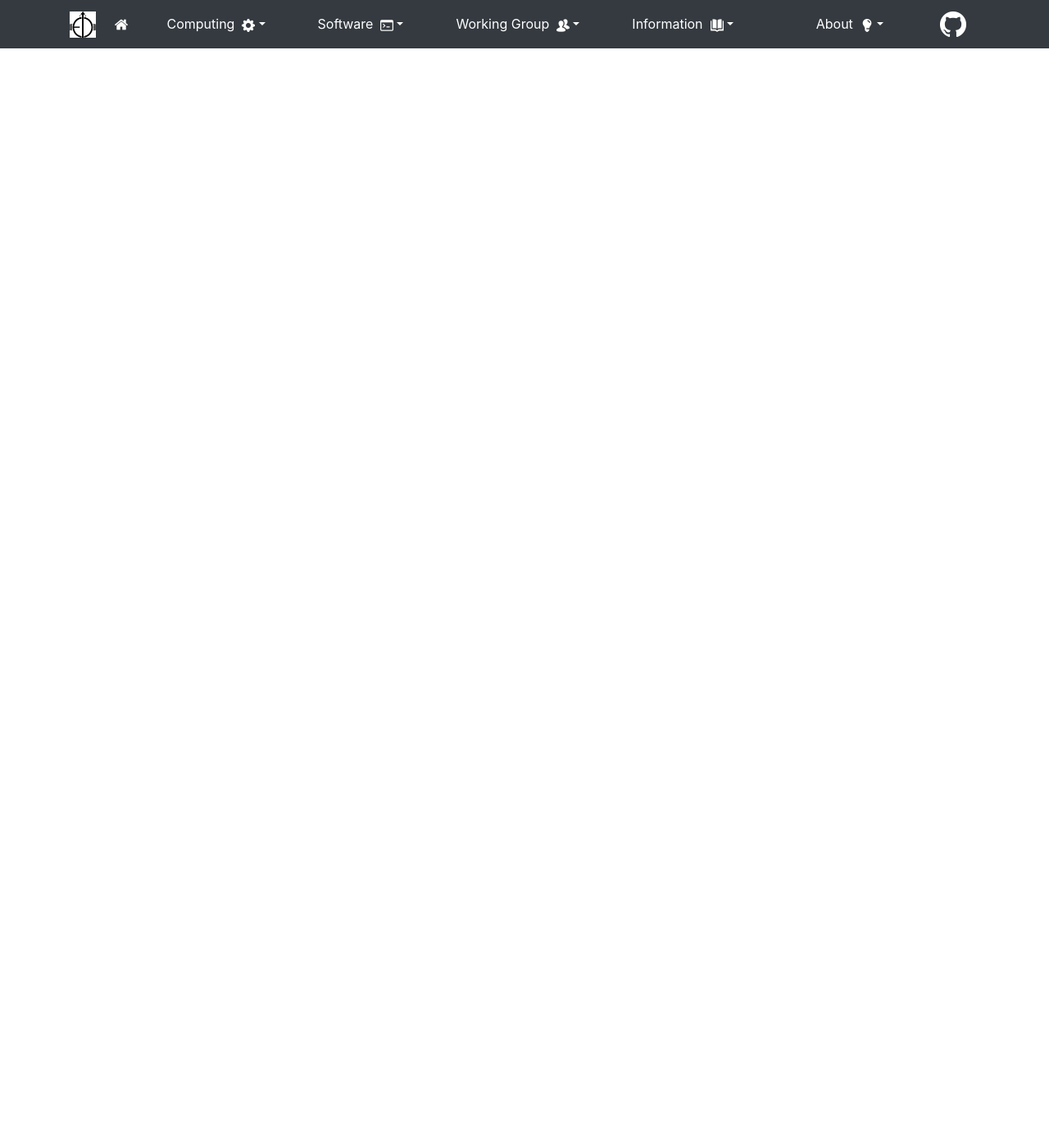
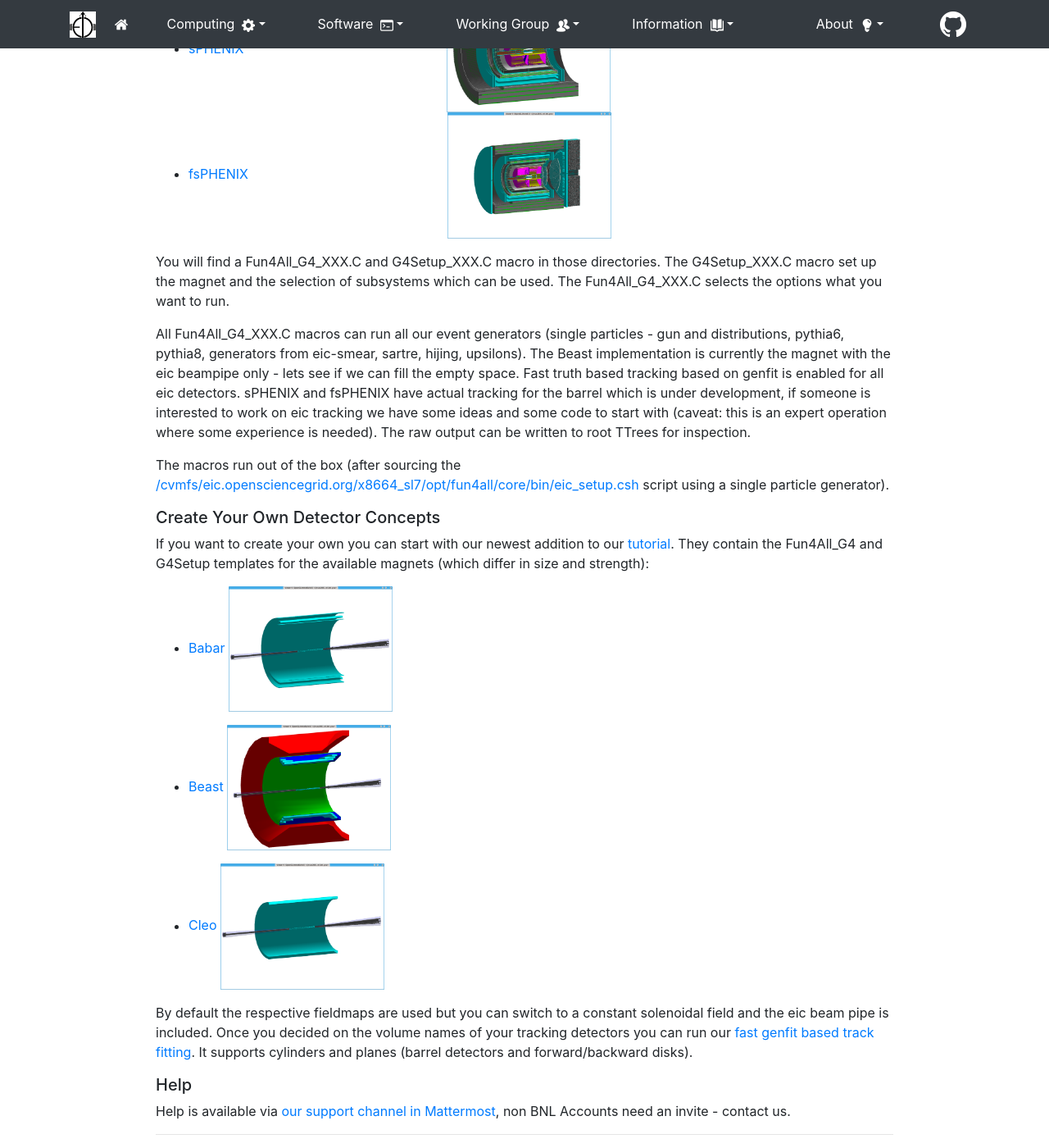
Before and after one commit to kkauder/eic.github.io, a Jekyll site: the page built from _posts/2020-07-31-software-news.md, in a window 1280 px wide and 1400 px high, scrolled down 3379 px. Shown: the whole window at 82% size. Built offline with Jekyll 4.4.1, drawn with Linux system fonts in a browser that asks for light colours; nearby versions of some CDN libraries; some of the changed text lies outside the part shown.

Commit message:
add Fun4All section

```diff
--- a/_posts/2020-07-31-software-news.md
+++ b/_posts/2020-07-31-software-news.md
@@ -106,6 +106,48 @@
 
 ### Fun4All {#fun4all}
 
-Chris will add text.
+The macros were reorganized to disentangle the various large detector concepts. The macros which set up the subsystems for the [EIC detector based on the Babar magnet](https://github.com/eic/fun4all_macros/tree/master/common) and for other [EIC detector implementations](https://github.com/eic/fun4all_eicmacros/tree/master/common) were moved into separate areas. They are installed during the build and are available via the ROOT_INCLUDE_PATH (just like any other include). The advantage of this setup is that detector systems can now share these subsystems without having to copy those macros locally. Development is done locally - the local macro takes precedence over the installed macro.
+
+Why should you care?
+
+This makes it much easier to set up your own complete eic detector with components of your choosing (but you are responsible that they fit - better run with overlap check for the first time). We have a handful of pre-defined configurations, all using the proper scalable fieldmaps or constant solenoidal field:
+  * [All Silicon Tracker inside the Babar magnet](https://github.com/eic/fun4all_eicmacros/tree/master/detectors/AllSilicon)
+<img src="{{ '/assets/images/software/fun4all/2020-july/allsilicon.png' | relative_url }}" width="200"/>
+  * [Beast Magnet](https://github.com/eic/fun4all_eicmacros/tree/master/detectors/Beast) &nbsp; &nbsp; &nbsp; &nbsp; &nbsp; &nbsp; &nbsp; &nbsp; &nbsp; &nbsp; &nbsp; &nbsp; &nbsp; &nbsp; &nbsp; &nbsp; &nbsp; &nbsp; &nbsp; &nbsp; &nbsp; &nbsp; &nbsp;
+<img src="{{ '/assets/images/software/fun4all/2020-july/beast_template.png' | relative_url }}" width="200"/>
+  * [Partial JLeic](https://github.com/eic/fun4all_eicmacros/tree/master/detectors/JLeic) &nbsp; &nbsp; &nbsp; &nbsp; &nbsp; &nbsp; &nbsp; &nbsp; &nbsp; &nbsp; &nbsp; &nbsp; &nbsp; &nbsp; &nbsp; &nbsp; &nbsp; &nbsp; &nbsp; &nbsp; &nbsp; &nbsp; &nbsp; &nbsp; &nbsp;
+<img src="{{ '/assets/images/software/fun4all/2020-july/jleic.png' | relative_url }}" width="200"/>
+  * [LANL Barrel+Forward](https://github.com/eic/fun4all_eicmacros/tree/master/detectors/EICDetector) &nbsp; &nbsp; &nbsp; &nbsp; &nbsp; &nbsp; &nbsp; &nbsp; &nbsp; &nbsp; &nbsp; &nbsp; &nbsp; &nbsp; &nbsp; &nbsp; &nbsp;
+<img src="{{ '/assets/images/software/fun4all/2020-july/lanl.png' | relative_url }}" width="200"/>
+  * [EIC detector based on the Babar magnet](https://github.com/eic/fun4all_macros/tree/master/detectors/EICDetector) &nbsp;&nbsp;
+<img src="{{ '/assets/images/software/fun4all/2020-july/eicdetector.png' | relative_url }}" width="200"/>
+
+  * [sPHENIX](https://github.com/eic/fun4all_macros/tree/master/detectors/sPHENIX) &nbsp; &nbsp; &nbsp; &nbsp; &nbsp; &nbsp; &nbsp; &nbsp; &nbsp; &nbsp; &nbsp; &nbsp; &nbsp; &nbsp; &nbsp; &nbsp; &nbsp; &nbsp; &nbsp; &nbsp; &nbsp; &nbsp; &nbsp; &nbsp; &nbsp; &nbsp; &nbsp;
+<img src="{{ '/assets/images/software/fun4all/2020-july/sphenix.png' | relative_url }}" width="200"/>
+  * [fsPHENIX](https://github.com/eic/fun4all_macros/tree/master/detectors/fsPHENIX) &nbsp; &nbsp; &nbsp; &nbsp; &nbsp; &nbsp; &nbsp; &nbsp; &nbsp; &nbsp; &nbsp; &nbsp; &nbsp; &nbsp; &nbsp; &nbsp; &nbsp; &nbsp; &nbsp; &nbsp; &nbsp; &nbsp; &nbsp; &nbsp; &nbsp; &nbsp;&nbsp;
+<img src="{{ '/assets/images/software/fun4all/2020-july/fsphenix.png' | relative_url }}" width="200"/>
+
+You will find a Fun4All_G4_XXX.C and G4Setup_XXX.C macro in those directories. The G4Setup_XXX.C macro set up the magnet and the selection of subsystems which can be used. The Fun4All_G4_XXX.C selects the options what you want to run.
+
+All Fun4All_G4_XXX.C macros can run all our event generators (single particles - gun and distributions, pythia6, pythia8, generators from eic-smear, sartre, hijing, upsilons). The Beast implementation is currently the magnet with the eic beampipe only - lets see if we can fill the empty space. Fast truth based tracking based on genfit is enabled for all eic detectors. sPHENIX and fsPHENIX have actual tracking for the barrel which is under development, if someone is interested to work on eic tracking we have some ideas and some code to start with (caveat: this is an expert operation where some experience is needed). The raw output can be written to root TTrees for inspection.
+
+The macros run out of the box (after sourcing the [/cvmfs/eic.opensciencegrid.org/x8664_sl7/opt/fun4all/core/bin/eic_setup.csh](https://github.com/eic/fun4all_opt_scripts/blob/master/bin/sphenix_setup.csh) script using a single particle generator).
+
+##### Create Your Own Detector Concepts
+If you want to create your own you can start with our newest addition to our [tutorial](https://github.com/eic/fun4all_eic_tutorials/tree/master/detectors). They contain the Fun4All_G4 and G4Setup templates for the available magnets (which differ in size and strength):
+
+  * [Babar](https://github.com/eic/fun4all_eic_tutorials/tree/master/detectors/Babar)
+<img src="{{ '/assets/images/software/fun4all/2020-july/babar_template.png' | relative_url }}" width="200"/>
+
+  * [Beast](https://github.com/eic/fun4all_eic_tutorials/tree/master/detectors/Beast)
+<img src="{{ '/assets/images/software/fun4all/2020-july/beast_template.png' | relative_url }}" width="200"/>
+
+  * [Cleo](https://github.com/eic/fun4all_eic_tutorials/tree/master/detectors/Cleo)
+<img src="{{ '/assets/images/software/fun4all/2020-july/cleo_template.png' | relative_url }}" width="200"/>
+
+By default the respective fieldmaps are used but you can switch to a constant solenoidal field and the eic beam pipe is included. Once you decided on the volume names of your tracking detectors you can run our [fast genfit based track fitting](https://github.com/eic/fun4all_coresoftware/tree/master/simulation/g4simulation/g4trackfastsim). It supports cylinders and planes (barrel detectors and forward/backward disks).
+
+##### Help
+Help is available via [our support channel in Mattermost](https://chat.sdcc.bnl.gov/eic/channels/fun4all-software-support), non BNL Accounts need an invite - contact us.
 
 ---
```
